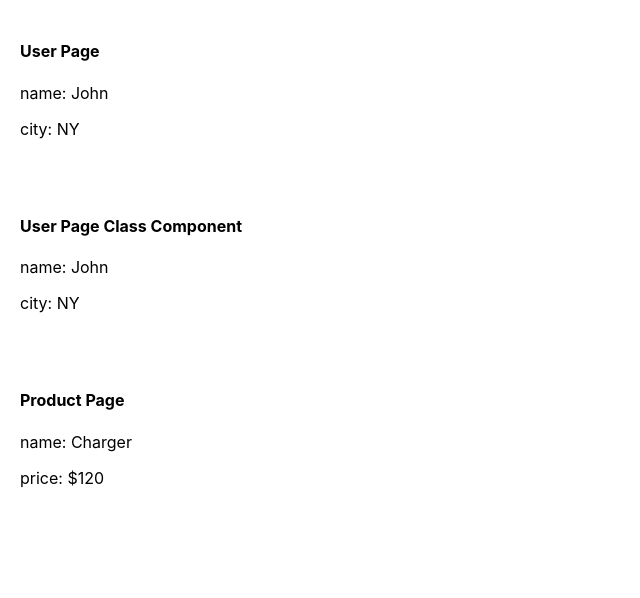
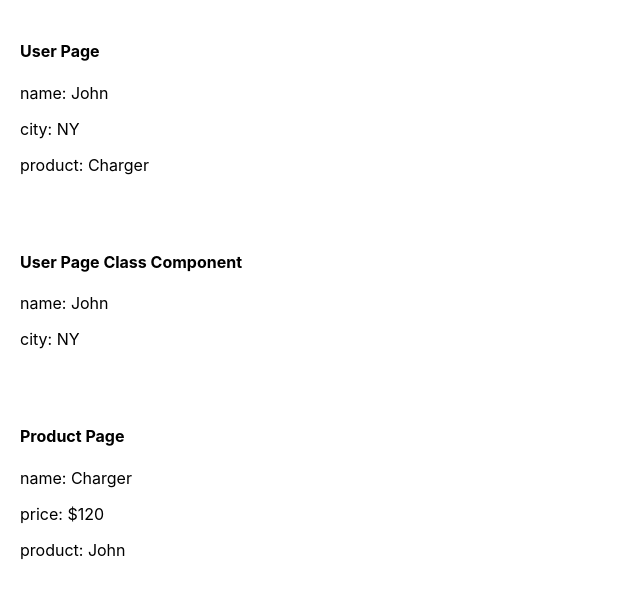
Before and after one commit to i-am-arav/react-context, a React (Create React App) app: page / in a window 1280 px wide. Shown: the top 598 px of the page, without its empty margins (0-640 px from the left). Built offline with nearby package versions, Linux system fonts and the light colour scheme.

Commit message:
4.Using Multiple Context

```diff
--- a/src/App.js
+++ b/src/App.js
@@ -1,24 +1,24 @@
-import React from 'react'
-import User from './User';
-import UserClassComponent from './UserClassComponent';
-import ProductContextProvider from './context/ProductContext';
-import Product from './Product';
+import React from "react";
+import User from "./User";
+import UserClassComponent from "./UserClassComponent";
+import ProductContextProvider from "./context/ProductContext";
+import Product from "./Product";
 
 export const UserContext = React.createContext();
-const user = {name : 'John', city:'NY'}
+const user = { name: "John", city: "NY" };
 
 const App = () => {
   return (
     <>
-    <UserContext.Provider value={user}>
-      <User />
-      <UserClassComponent />
-    </UserContext.Provider>
-    <ProductContextProvider>
-      <Product />
-    </ProductContextProvider>
+      <UserContext.Provider value={user}>
+        <ProductContextProvider>
+          <User />
+          <UserClassComponent />
+          <Product />
+        </ProductContextProvider>
+      </UserContext.Provider>
     </>
-  )
-}
+  );
+};
 
-export default App
+export default App;
--- a/src/Product.jsx
+++ b/src/Product.jsx
@@ -1,13 +1,16 @@
 import React, { useContext } from "react";
+import { UserContext } from "./App";
 import { ProductContext } from "./context/ProductContext";
 
 const Product = () => {
   const product = useContext(ProductContext);
+  const user = useContext(UserContext);
   return (
     <div style={{ padding: "20px" }}>
       <h4>Product Page</h4>
       <p>name: {product.name}</p>
       <p>price: {product.price}</p>
+      <p>product: {user.name}</p>
     </div>
   );
 };
--- a/src/User.jsx
+++ b/src/User.jsx
@@ -1,13 +1,16 @@
 import React, {useContext} from 'react'
 import { UserContext } from './App'
+import { ProductContext } from './context/ProductContext';
 
 const User = () => {
   const user = useContext(UserContext);
+  const product = useContext(ProductContext);
   return (
     <div style={{padding: '20px'}}>
         <h4>User Page</h4>
        <p>name: {user.name}</p>
        <p>city: {user.city}</p>
+       <p>product: {product.name}</p>
     </div>
   )
 }
```
